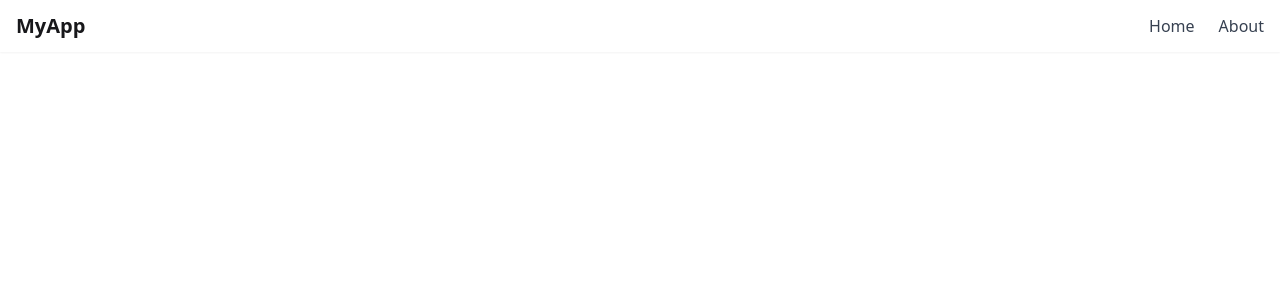
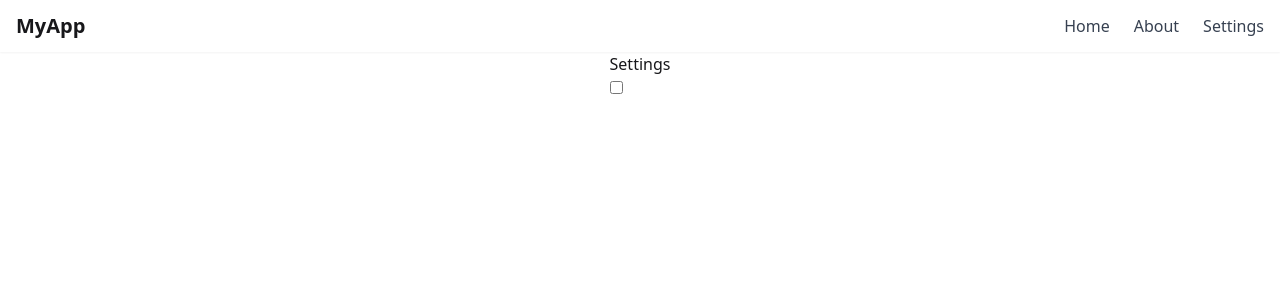
Before and after one commit to nwfrank/personal-site, a React (Create React App) app: page /settings in a window 1280 px wide. Before the commit this address had no page. Shown: the top 300 px of the page. Built offline with nearby package versions, Linux system fonts and the light colour scheme.

Commit message:
feature: add theme switch

```diff
--- a/src/App.js
+++ b/src/App.js
@@ -2,6 +2,7 @@ import { BrowserRouter as Router, Routes, Route } from "react-router-dom";
 import NavBar from "./Components/Compounds/NavBar";
 import Home from "./Components/Pages/Home";
 import About from "./Components/Pages/About";
+import Settings from "./Components/Pages/Settings";
 
 function App() {
   return (
@@ -11,6 +12,7 @@ function App() {
         <Routes>
           <Route path="/" element={<Home />} />
           <Route path="/about" element={<About />} />
+          <Route path="/settings" element={<Settings />} />
         </Routes>
       </div>
     </Router>
--- a/src/Components/Compounds/NavBar.jsx
+++ b/src/Components/Compounds/NavBar.jsx
@@ -18,6 +18,9 @@ const NavBar = () => {
           </Link>
           <Link to="/about" className="text-gray-700 hover:text-black">
             About
+          </Link>
+          <Link to="/settings" className="text-gray-700 hover:text-black">
+            Settings
           </Link>
         </nav>
 
--- /dev/null
+++ b/src/Components/Pages/Settings.jsx
@@ -0,0 +1,25 @@
+import { useState, useEffect } from "react";
+
+export default function Settings() {
+  const switchTheme = (event) => {
+    const theme = event.target.checked ? "dark" : "light";
+    document.body.className = theme;
+    localStorage.setItem("theme", theme);
+    setIsChecked(!isChecked);
+  };
+
+  const [isChecked, setIsChecked] = useState(() => {
+    return localStorage.getItem("theme") === "dark";
+  });
+
+  useEffect(() => {
+    localStorage.setItem("myCheckboxPreference", isChecked.toString());
+  }, [isChecked]);
+
+  return (
+    <div>
+      <h1 className="text-copy-primary">Settings</h1>
+      <input type="checkbox" checked={isChecked} onChange={switchTheme} />
+    </div>
+  );
+}
```
